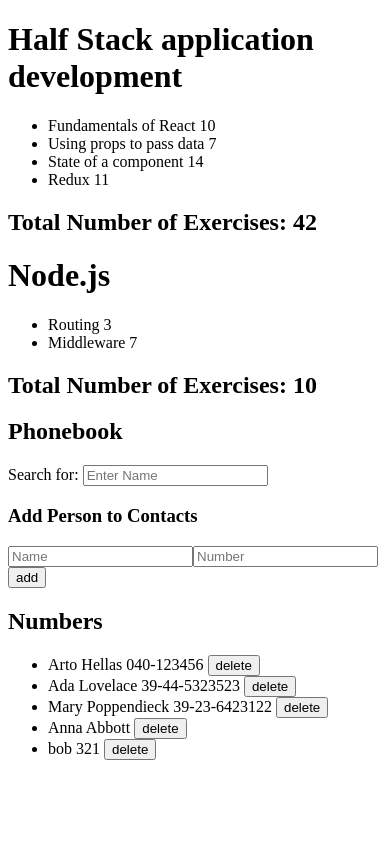
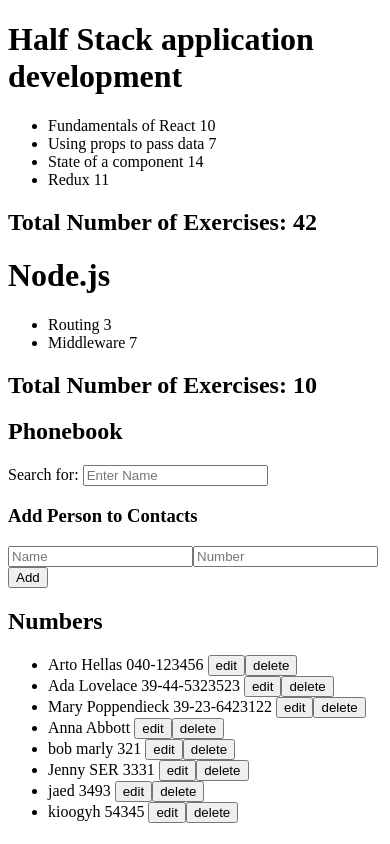
Before and after one commit to annaabbott/fullstackOpenPart2, a React (Vite) app: page / in a window 390 px wide. Built offline with nearby package versions, Linux system fonts and the light colour scheme; data requests are answered from the project's data file.

Commit message:
added put method; debugged all phonebook

```diff
--- a/db.json
+++ b/db.json
@@ -22,8 +22,23 @@
     },
     {
       "id": "93b3",
-      "name": "bob",
+      "name": "bob marly",
       "number": "321"
+    },
+    {
+      "id": "6b4d",
+      "name": "Jenny SER",
+      "number": "3331"
+    },
+    {
+      "id": "2642",
+      "name": "jaed",
+      "number": "3493"
+    },
+    {
+      "id": "faf7",
+      "name": "kioogyh",
+      "number": "54345"
     }
   ]
 }
--- a/src/App.jsx
+++ b/src/App.jsx
@@ -3,11 +3,9 @@ import axios from "axios";
 
 import Course from "./components/Course";
 import Search from "./components/Search";
-import AddContact from "./components/AddContact.jsx";
+import ContactForm from "./components/ContactForm.jsx";
 import Display from "./components/Display.jsx";
-import phonebookService from "./services/phonebook.js";
-
-const App = () => {
+import phonebookService from "./services/phonebookApi.js";
 const courses = [
   {
     id: 1,
@@ -53,8 +51,10 @@ const App = () => {
   },
 ];
 
+const App = () => {
   const [persons, setPersons] = useState([]);
   const [searchText, setSearchText] = useState("");
+  const [contactToEdit, setContactToEdit] = useState(null);
 
   useEffect(() => {
     phonebookService.getAll().then((data) => {
@@ -63,15 +63,35 @@ const App = () => {
     });
   }, []);
 
-  const addPerson = (person) => {
+  const addPerson = async (person) => {
     if (persons.some((item) => item.name === person.name)) {
       alert(`${newName} is already added to phonebook`);
       return;
     }
 
-    phonebookService.create(person).then((returnedPerson) => {
+    try {
+      const returnedPerson = await phonebookService.create(person);
       setPersons(persons.concat(returnedPerson));
-    });
+    } catch (error) {
+      alert("Error adding person");
+    }
+  };
+
+  const updatePerson = async (person) => {
+    try {
+      const updatedPerson = await phonebookService.update(person.id, person);
+      setPersons(
+        persons.map((item) => (item.id === person.id ? updatedPerson : item)),
+      );
+      setContactToEdit(null);
+    } catch (error) {
+      alert("Error updating person");
+    }
+  };
+
+  const handleEditClicked = (person) => {
+    console.log("Edit clicked for person:", person);
+    setContactToEdit(person);
   };
 
   const handleDeleteClicked = (id) => {
@@ -93,11 +113,15 @@ const App = () => {
         <h2>Phonebook</h2>
 
         <Search searchText={searchText} setSearchText={setSearchText} />
-        <AddContact onAddPersonClicked={addPerson}></AddContact>
+        <ContactForm
+          contact={contactToEdit}
+          onSave={contactToEdit ? updatePerson : addPerson}
+        ></ContactForm>
         <h2>Numbers</h2>
         <Display
-          persons={persons}
+          personList={persons}
           searchText={searchText}
+          onEditClicked={handleEditClicked}
           onDeleteClicked={handleDeleteClicked}
         ></Display>
       </div>
--- a/src/components/AddContact.jsx
+++ b/src/components/ContactForm.jsx
@@ -1,10 +1,10 @@
-import { useState } from "react";
+import { useEffect, useState } from "react";
 
-const AddContact = ({ onAddPersonClicked }) => {
+export default function ContactForm({ contact, onSave }) {
   const [name, setName] = useState("");
   const [number, setNumber] = useState("");
 
-  async function handleAddPersonClicked(event) {
+  async function handleSaveClicked(event) {
     event.preventDefault();
     if (!name) {
       alert("Name is required");
@@ -15,7 +15,8 @@ const AddContact = ({ onAddPersonClicked }) => {
       return;
     }
 
-    await onAddPersonClicked({
+    await onSave({
+      id: contact ? contact.id : undefined,
       name,
       number,
     });
@@ -32,10 +33,21 @@ const AddContact = ({ onAddPersonClicked }) => {
     setNumber(event.target.value);
   }
 
+  useEffect(() => {
+    if (!contact) {
+      setName("");
+      setNumber("");
+      return;
+    }
+
+    setName(contact.name);
+    setNumber(contact.number);
+  }, [contact]);
+
   return (
     <>
-      <h3>Add Person to Contacts</h3>
-      <form onSubmit={handleAddPersonClicked}>
+      <h3>{contact ? "Edit" : "Add"} Person to Contacts</h3>
+      <form onSubmit={handleSaveClicked}>
         <div>
           <input
             type="text"
@@ -53,11 +65,9 @@ const AddContact = ({ onAddPersonClicked }) => {
           ></input>
         </div>
         <div>
-          <button type="submit">add</button>
+          <button type="submit">{contact ? "Update" : "Add"}</button>
         </div>
       </form>
     </>
   );
-};
-
-export default AddContact;
+}
--- a/src/components/Display.jsx
+++ b/src/components/Display.jsx
@@ -1,11 +1,16 @@
-const Display = ({ persons, searchText, onDeleteClicked }) => {
-  if (!persons || persons.length === 0) {
+const Display = ({
+  personList,
+  searchText,
+  onEditClicked,
+  onDeleteClicked,
+}) => {
+  if (!personList || personList.length === 0) {
     return <p>No contacts to display</p>;
   }
 
   return (
     <ul>
-      {persons
+      {personList
         .filter((person) => {
           return (
             !searchText ||
@@ -15,6 +20,7 @@ const Display = ({ persons, searchText, onDeleteClicked }) => {
         .map((person) => (
           <li key={person.id}>
             {person.name} {person.number}{" "}
+            <button onClick={() => onEditClicked(person)}>edit</button>
             <button onClick={() => onDeleteClicked(person.id)}>delete</button>
           </li>
         ))}
```
Also changed, not shown: src/services/phonebookApi.js (renamed from src/services/phonebook.js). Lines whose indentation alone changed are shown as unchanged.
